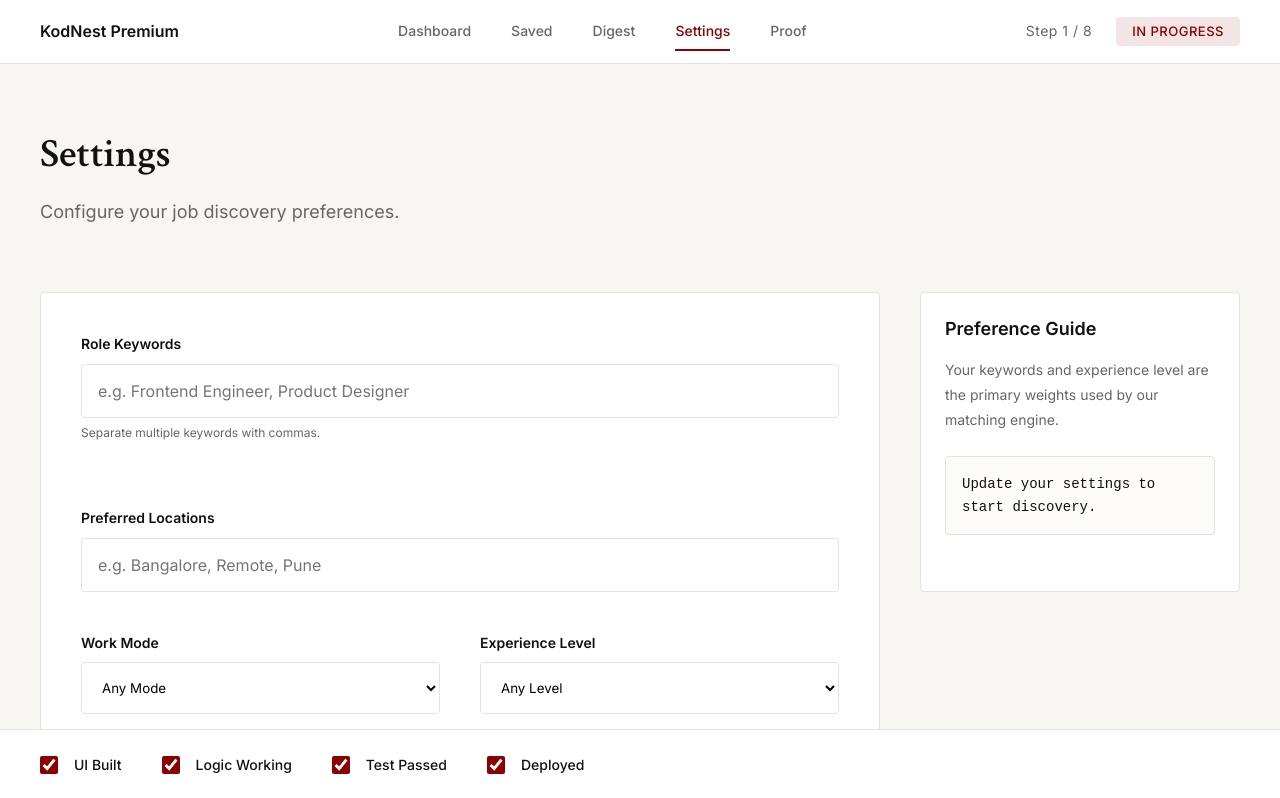
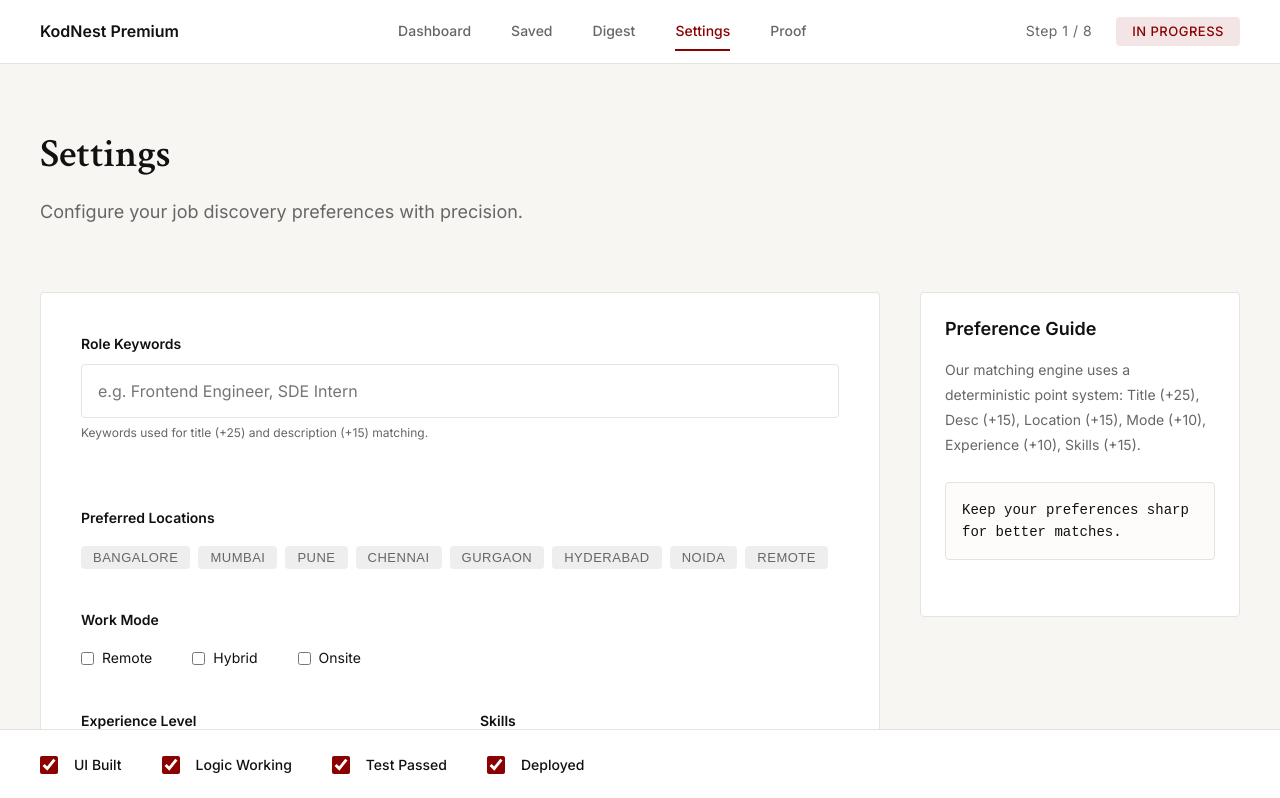
Before and after one commit to mittal-1234/app1s, a Next.js app: page /settings in a window 1280 px wide. Shown: the top 798 px of the page. Built offline with nearby package versions, Linux system fonts and the light colour scheme.

Commit message:
Implement Phase 5 Advanced Matching & Preferences

```diff
--- a/app/settings/page.tsx
+++ b/app/settings/page.tsx
@@ -3,41 +3,59 @@
 import { useState, useEffect } from 'react';
 import ContextHeader from '../components/ContextHeader';
 import SecondaryPanel from '../components/SecondaryPanel';
+import { UserPreferences } from '../lib/matchEngine';
+
+const availableLocations = [
+    'Bangalore', 'Mumbai', 'Pune', 'Chennai', 'Gurgaon', 'Hyderabad', 'Noida', 'Remote'
+];
 
 export default function Settings() {
-    const [keywords, setKeywords] = useState('');
-    const [location, setLocation] = useState('');
-    const [mode, setMode] = useState('');
-    const [experience, setExperience] = useState('');
+    const [prefs, setPrefs] = useState<UserPreferences>({
+        roleKeywords: '',
+        preferredLocations: [],
+        preferredMode: [],
+        experienceLevel: '',
+        skills: '',
+        minMatchScore: 40
+    });
     const [isSaving, setIsSaving] = useState(false);
 
     useEffect(() => {
-        const savedPrefs = localStorage.getItem('userPreferences');
-        if (savedPrefs) {
-            const parsed = JSON.parse(savedPrefs);
-            setKeywords(parsed.keywords || '');
-            setLocation(parsed.location || '');
-            setMode(parsed.mode || '');
-            setExperience(parsed.experience || '');
+        const saved = localStorage.getItem('jobTrackerPreferences');
+        if (saved) {
+            try {
+                setPrefs(JSON.parse(saved));
+            } catch (e) {
+                console.error('Failed to parse preferences', e);
+            }
         }
     }, []);
 
     const handleSave = () => {
         setIsSaving(true);
-        const prefs = { keywords, location, mode, experience };
-        localStorage.setItem('userPreferences', JSON.stringify(prefs));
+        localStorage.setItem('jobTrackerPreferences', JSON.stringify(prefs));
+        setTimeout(() => setIsSaving(false), 600);
+    };
 
-        // Brief delay to simulate a premium save feel
-        setTimeout(() => {
-            setIsSaving(false);
-        }, 600);
+    const toggleLocation = (loc: string) => {
+        const newLocs = prefs.preferredLocations.includes(loc)
+            ? prefs.preferredLocations.filter(l => l !== loc)
+            : [...prefs.preferredLocations, loc];
+        setPrefs({ ...prefs, preferredLocations: newLocs });
+    };
+
+    const toggleMode = (mode: string) => {
+        const newModes = prefs.preferredMode.includes(mode)
+            ? prefs.preferredMode.filter(m => m !== mode)
+            : [...prefs.preferredMode, mode];
+        setPrefs({ ...prefs, preferredMode: newModes });
     };
 
     return (
         <div className="main-content">
             <ContextHeader
                 title="Settings"
-                subtitle="Configure your job discovery preferences."
+                subtitle="Configure your job discovery preferences with precision."
             />
 
             <div className="workspace-container">
@@ -50,72 +68,101 @@
                                 </label>
                                 <input
                                     type="text"
-                                    placeholder="e.g. Frontend Engineer, Product Designer"
-                                    value={keywords}
-                                    onChange={(e) => setKeywords(e.target.value)}
+                                    placeholder="e.g. Frontend Engineer, SDE Intern"
+                                    value={prefs.roleKeywords}
+                                    onChange={(e) => setPrefs({ ...prefs, roleKeywords: e.target.value })}
                                 />
-                                <p style={{ fontSize: '12px', color: '#666', marginTop: '4px' }}>Separate multiple keywords with commas.</p>
+                                <p style={{ fontSize: '12px', color: '#666', marginTop: '4px' }}>Keywords used for title (+25) and description (+15) matching.</p>
                             </div>
 
                             <div className="form-group">
-                                <label style={{ display: 'block', fontWeight: 600, marginBottom: 'var(--space-1)', fontSize: '14px' }}>
+                                <label style={{ display: 'block', fontWeight: 600, marginBottom: 'var(--space-2)', fontSize: '14px' }}>
                                     Preferred Locations
                                 </label>
-                                <input
-                                    type="text"
-                                    placeholder="e.g. Bangalore, Remote, Pune"
-                                    value={location}
-                                    onChange={(e) => setLocation(e.target.value)}
-                                />
+                                <div style={{ display: 'flex', flexWrap: 'wrap', gap: 'var(--space-1)' }}>
+                                    {availableLocations.map(loc => (
+                                        <button
+                                            key={loc}
+                                            onClick={() => toggleLocation(loc)}
+                                            className={`badge ${prefs.preferredLocations.includes(loc) ? '' : 'badge-inactive'}`}
+                                            style={{
+                                                cursor: 'pointer',
+                                                backgroundColor: prefs.preferredLocations.includes(loc) ? 'var(--color-accent)' : '#eee',
+                                                color: prefs.preferredLocations.includes(loc) ? 'white' : '#666',
+                                                border: 'none',
+                                                padding: '4px 12px'
+                                            }}
+                                        >
+                                            {loc}
+                                        </button>
+                                    ))}
+                                </div>
+                            </div>
+
+                            <div className="form-group">
+                                <label style={{ display: 'block', fontWeight: 600, marginBottom: 'var(--space-2)', fontSize: '14px' }}>
+                                    Work Mode
+                                </label>
+                                <div style={{ display: 'flex', gap: 'var(--space-4)' }}>
+                                    {['Remote', 'Hybrid', 'Onsite'].map(mode => (
+                                        <label key={mode} style={{ display: 'flex', alignItems: 'center', gap: '8px', cursor: 'pointer' }}>
+                                            <input
+                                                type="checkbox"
+                                                checked={prefs.preferredMode.includes(mode)}
+                                                onChange={() => toggleMode(mode)}
+                                                style={{ accentColor: 'var(--color-accent)' }}
+                                            />
+                                            <span style={{ fontSize: '14px' }}>{mode}</span>
+                                        </label>
+                                    ))}
+                                </div>
                             </div>
 
                             <div style={{ display: 'grid', gridTemplateColumns: '1fr 1fr', gap: 'var(--space-4)' }}>
                                 <div className="form-group">
                                     <label style={{ display: 'block', fontWeight: 600, marginBottom: 'var(--space-1)', fontSize: '14px' }}>
-                                        Work Mode
+                                        Experience Level
                                     </label>
                                     <select
-                                        value={mode}
-                                        onChange={(e) => setMode(e.target.value)}
-                                        style={{
-                                            width: '100%',
-                                            padding: 'var(--space-2)',
-                                            borderRadius: 'var(--radius)',
-                                            border: '1px solid var(--color-border)',
-                                            background: 'white',
-                                            fontFamily: 'inherit'
-                                        }}
+                                        value={prefs.experienceLevel}
+                                        onChange={(e) => setPrefs({ ...prefs, experienceLevel: e.target.value })}
+                                        style={{ width: '100%', padding: 'var(--space-2)', borderRadius: 'var(--radius)', border: '1px solid var(--color-border)' }}
                                     >
-                                        <option value="">Any Mode</option>
-                                        <option value="remote">Remote</option>
-                                        <option value="hybrid">Hybrid</option>
-                                        <option value="onsite">Onsite</option>
+                                        <option value="">Any Level</option>
+                                        <option value="entry">Entry Level (Fresher, 0-1)</option>
+                                        <option value="mid">Mid Level (1-3)</option>
+                                        <option value="senior">Senior Level (3-5)</option>
+                                        <option value="lead">Lead / Staff</option>
                                     </select>
                                 </div>
 
                                 <div className="form-group">
                                     <label style={{ display: 'block', fontWeight: 600, marginBottom: 'var(--space-1)', fontSize: '14px' }}>
-                                        Experience Level
+                                        Skills
                                     </label>
-                                    <select
-                                        value={experience}
-                                        onChange={(e) => setExperience(e.target.value)}
-                                        style={{
-                                            width: '100%',
-                                            padding: 'var(--space-2)',
-                                            borderRadius: 'var(--radius)',
-                                            border: '1px solid var(--color-border)',
-                                            background: 'white',
-                                            fontFamily: 'inherit'
-                                        }}
-                                    >
-                                        <option value="">Any Level</option>
-                                        <option value="entry">Entry Level</option>
-                                        <option value="mid">Mid Level</option>
-                                        <option value="senior">Senior Level</option>
-                                        <option value="lead">Lead / Staff</option>
-                                    </select>
+                                    <input
+                                        type="text"
+                                        placeholder="e.g. React, Java, Python"
+                                        value={prefs.skills}
+                                        onChange={(e) => setPrefs({ ...prefs, skills: e.target.value })}
+                                    />
                                 </div>
+                            </div>
+
+                            <div className="form-group">
+                                <label style={{ display: 'flex', justifyContent: 'space-between', fontWeight: 600, marginBottom: 'var(--space-1)', fontSize: '14px' }}>
+                                    Minimum Match Score
+                                    <span style={{ color: 'var(--color-accent)' }}>{prefs.minMatchScore}%</span>
+                                </label>
+                                <input
+                                    type="range"
+                                    min="0"
+                                    max="100"
+                                    value={prefs.minMatchScore}
+                                    onChange={(e) => setPrefs({ ...prefs, minMatchScore: parseInt(e.target.value) })}
+                                    style={{ width: '100%', accentColor: 'var(--color-accent)' }}
+                                />
+                                <p style={{ fontSize: '12px', color: '#666', marginTop: '4px' }}>Jobs below this score will be hidden when the filter is active.</p>
                             </div>
 
                             <div style={{ marginTop: 'var(--space-2)' }}>
@@ -133,8 +180,8 @@
 
                 <SecondaryPanel
                     title="Preference Guide"
-                    description="Your keywords and experience level are the primary weights used by our matching engine."
-                    prompt="Update your settings to start discovery."
+                    description="Our matching engine uses a deterministic point system: Title (+25), Desc (+15), Location (+15), Mode (+10), Experience (+10), Skills (+15)."
+                    prompt="Keep your preferences sharp for better matches."
                 />
             </div>
         </div>
```
Also changed, not shown: app/components/FilterBar.tsx (+4 -3 lines), app/components/JobCard.tsx (+5 -4 lines), app/dashboard/page.tsx (+72 -41 lines), app/lib/matchEngine.ts (+56 -51 lines), verify-logic.js (added, +43 -0 lines).
